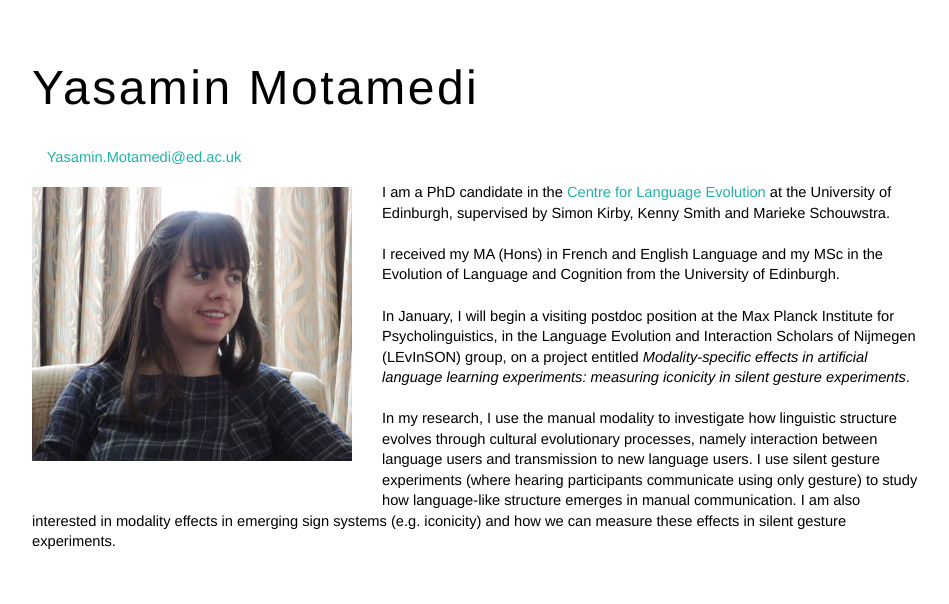
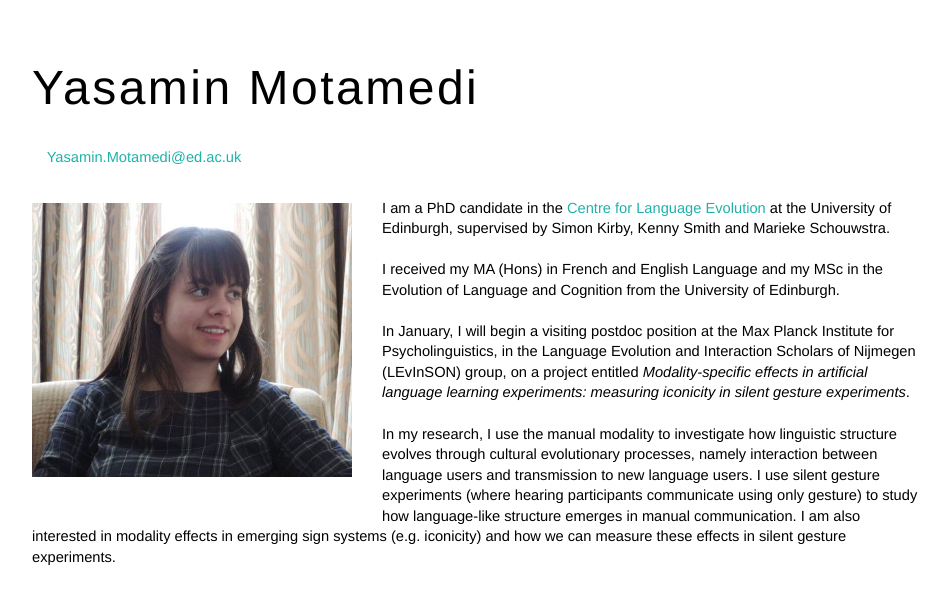
Before and after one commit to ymotamedi/ymotamedi.github.io, a Jekyll site: the page built from index.html, in a window 1280 px wide. Shown: the top 604 px of the page, without its empty margins (160-1109 px from the left). Built offline with Jekyll 4.4.1, drawn with Linux system fonts in a browser that asks for light colours.

Commit message:
Update index.html

```diff
--- a/index.html
+++ b/index.html
@@ -2,7 +2,7 @@
 layout: default
 title: Yasamin Motamedi
 ---
-<p>&emsp;<a href= "mailto:Yasamin.Motamedi@ed.ac.uk">Yasamin.Motamedi@ed.ac.uk</a></p>
+<p style = "margin-bottom:30px">&emsp;<a href= "mailto:Yasamin.Motamedi@ed.ac.uk">Yasamin.Motamedi@ed.ac.uk</a></p>
 
 <p><img src="ym_web2.jpeg" style="float:left;width:320px;height:274px;margin-right:30px;margin-top:5px;margin-bottom:30px">
   I am a PhD candidate in the <a href = "http://www.lel.ed.ac.uk/cle/" target = "_blank">Centre for Language Evolution</a> at the University of Edinburgh,
```
